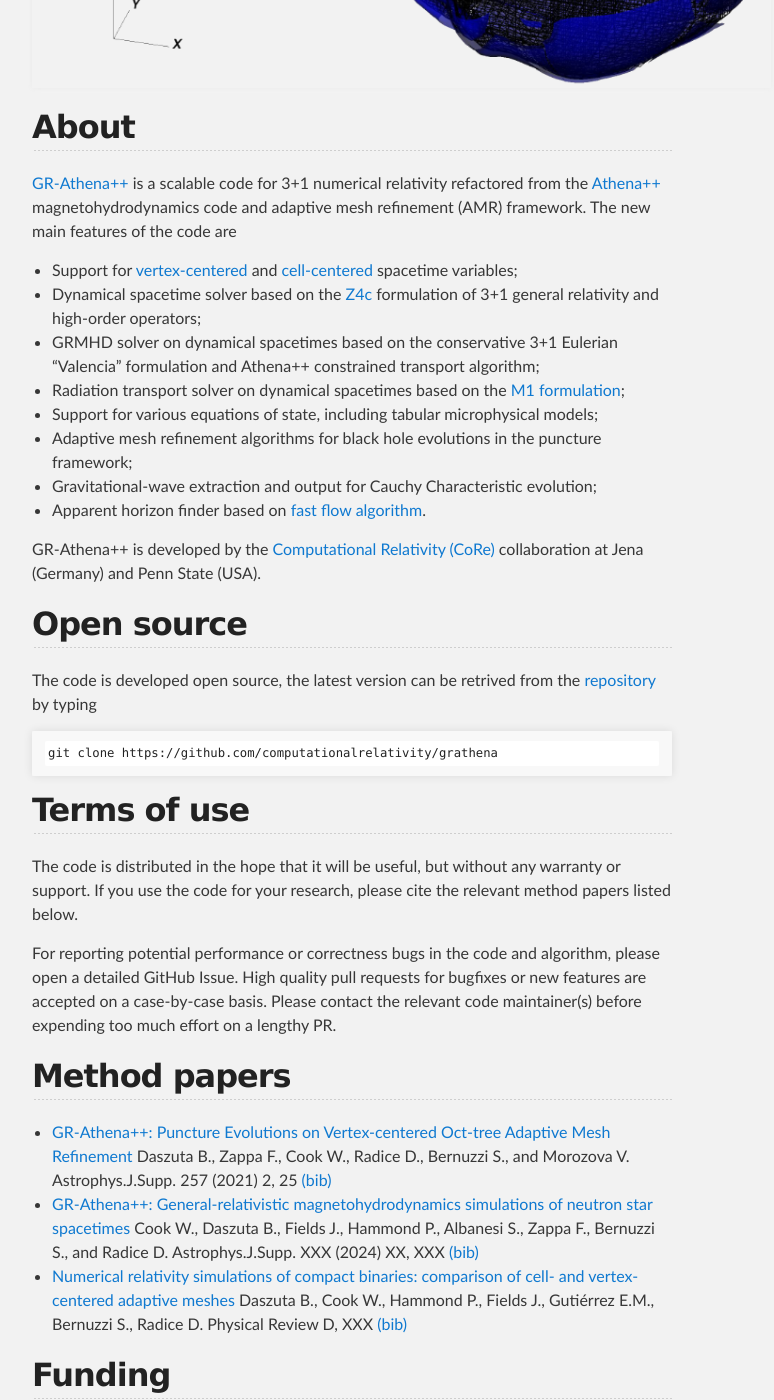
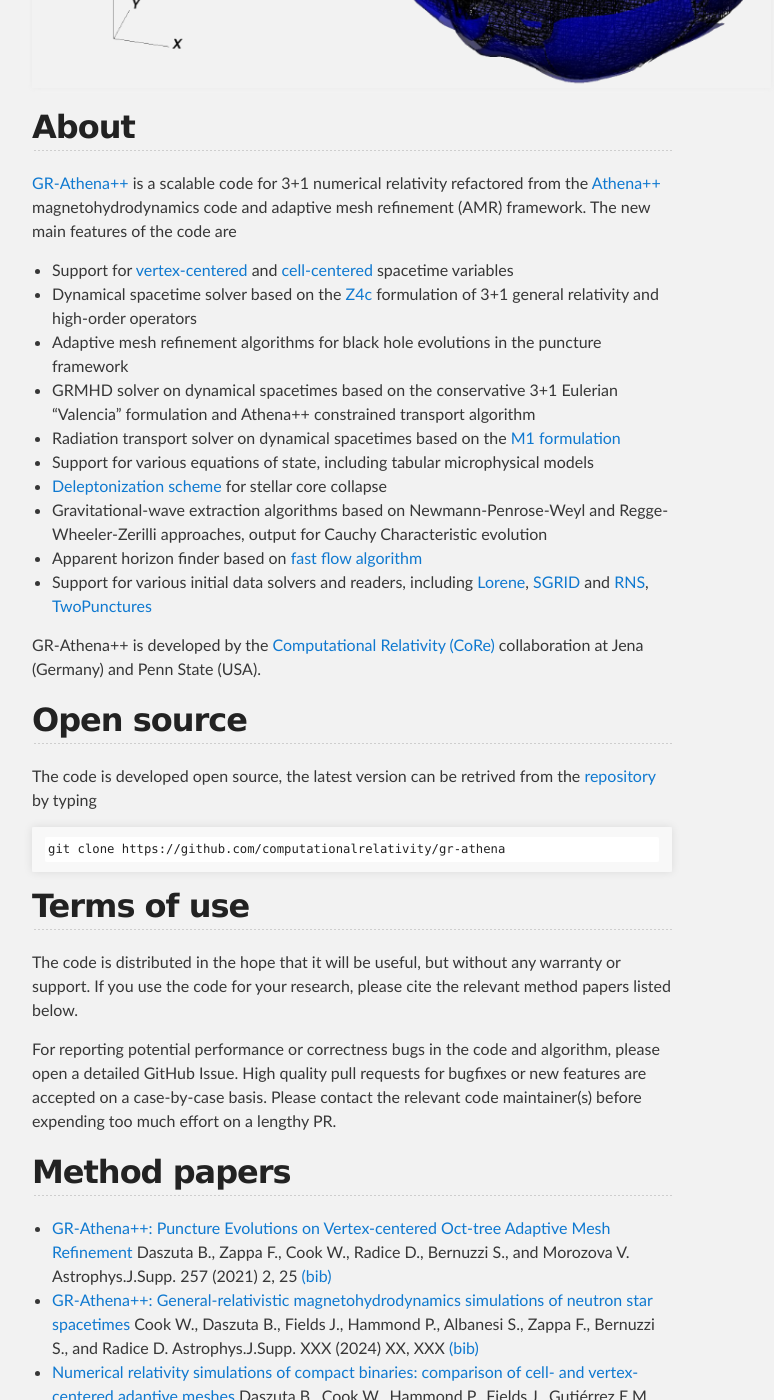
Before and after one commit to computationalrelativity/grathenacode, a Jekyll site: the page built from index.md, in a window 1280 px wide and 1400 px high, scrolled down 848 px. Shown: the whole window, without its empty margins (288-1062 px from the left). Built offline with Jekyll 4.4.1, drawn with Linux system fonts in a browser that asks for light colours; some of the changed text lies outside the part shown.

Commit message:
Updated some links and text

````diff
--- a/index.md
+++ b/index.md
@@ -8,25 +8,27 @@ layout: default
 
 ## About
 
-[GR-Athena++](https://github.com/computationalrelativity/grathena) is a scalable code for 3+1 numerical relativity refactored from the [Athena++](https://www.athena-astro.app/index.html) magnetohydrodynamics code and adaptive mesh refinement (AMR) framework. The new main features of the code are
+[GR-Athena++](https://github.com/computationalrelativity/gr-athena) is a scalable code for 3+1 numerical relativity refactored from the [Athena++](https://www.athena-astro.app/index.html) magnetohydrodynamics code and adaptive mesh refinement (AMR) framework. The new main features of the code are
 
- * Support for [vertex-centered](https://arxiv.org/abs/2101.08289) and [cell-centered](https://arxiv.org/abs/2406.09139) spacetime variables;
- * Dynamical spacetime solver based on the [Z4c](https://arxiv.org/abs/0912.2920) formulation of 3+1 general relativity and high-order operators;
- * GRMHD solver on dynamical spacetimes based on the conservative 3+1 Eulerian "Valencia" formulation and Athena++ constrained transport algorithm;
- * Radiation transport solver on dynamical spacetimes based on the [M1 formulation](https://arxiv.org/abs/2111.14858);
- * Support for various equations of state, including tabular microphysical models;
- * Adaptive mesh refinement algorithms for black hole evolutions in the puncture framework;
- * Gravitational-wave extraction and output for Cauchy Characteristic evolution;
- * Apparent horizon finder based on [fast flow algorithm](https://arxiv.org/abs/gr-qc/9707050).
+ * Support for [vertex-centered](https://arxiv.org/abs/2101.08289) and [cell-centered](https://arxiv.org/abs/2406.09139) spacetime variables
+ * Dynamical spacetime solver based on the [Z4c](https://arxiv.org/abs/0912.2920) formulation of 3+1 general relativity and high-order operators
+ * Adaptive mesh refinement algorithms for black hole evolutions in the puncture framework
+ * GRMHD solver on dynamical spacetimes based on the conservative 3+1 Eulerian "Valencia" formulation and Athena++ constrained transport algorithm
+ * Radiation transport solver on dynamical spacetimes based on the [M1 formulation](https://arxiv.org/abs/2111.14858)
+ * Support for various equations of state, including tabular microphysical models
+ * [Deleptonization scheme](https://arxiv.org/abs/astro-ph/0504072) for stellar core collapse
+ * Gravitational-wave extraction algorithms based on Newmann-Penrose-Weyl and Regge-Wheeler-Zerilli approaches, output for Cauchy Characteristic evolution
+ * Apparent horizon finder based on [fast flow algorithm](https://arxiv.org/abs/gr-qc/9707050)
+ * Support for various initial data solvers and readers, including [Lorene](https://github.com/computationalrelativity/lorene), [SGRID](https://github.com/sgridsource) and [RNS](https://github.com/computationalrelativity/RNSC), [TwoPunctures](https://github.com/computationalrelativity/TwoPuncturesC)
 
 GR-Athena++ is developed by the [Computational Relativity (CoRe)](http://www.computational-relativity.org) collaboration at Jena (Germany) and Penn State (USA).
 
 ## Open source
 
-The code is developed open source, the latest version can be retrived from the [repository](https://github.com/computationalrelativity/grathena) by typing
+The code is developed open source, the latest version can be retrived from the [repository](https://github.com/computationalrelativity/gr-athena) by typing
 
 ```
-git clone https://github.com/computationalrelativity/grathena
+git clone https://github.com/computationalrelativity/gr-athena
 ```
 
 ## Terms of use
@@ -40,6 +42,7 @@ For reporting potential performance or correctness bugs in the code and algorith
  * [GR-Athena++: Puncture Evolutions on Vertex-centered Oct-tree Adaptive Mesh Refinement](https://arxiv.org/abs/2101.08289) Daszuta B., Zappa F., Cook W., Radice D., Bernuzzi S., and Morozova V. Astrophys.J.Supp. 257 (2021) 2, 25 [(bib)](https://ui.adsabs.harvard.edu/abs/2021ApJS..257...25D/exportcitation)
  * [GR-Athena++: General-relativistic magnetohydrodynamics simulations of neutron star spacetimes](https://arxiv.org/abs/2311.04989) Cook W., Daszuta B., Fields J., Hammond P., Albanesi S., Zappa F., Bernuzzi S., and Radice D. Astrophys.J.Supp. XXX (2024) XX, XXX [(bib)](https://ui.adsabs.harvard.edu/abs/2023arXiv231104989C/exportcitation)
  * [Numerical relativity simulations of compact binaries: comparison of cell- and vertex-centered adaptive meshes](https://arxiv.org/abs/2406.09139) Daszuta B., Cook W., Hammond P., Fields J., Gutiérrez E.M., Bernuzzi S., Radice D. Physical Review D, XXX [(bib)](https://ui.adsabs.harvard.edu/abs/2024arXiv240609139D/exportcitation)
+ * [GR-Athena++:   ]() Daszuta B., et al.
 
 ## Funding
 
````
Also changed, not shown: README.md.
